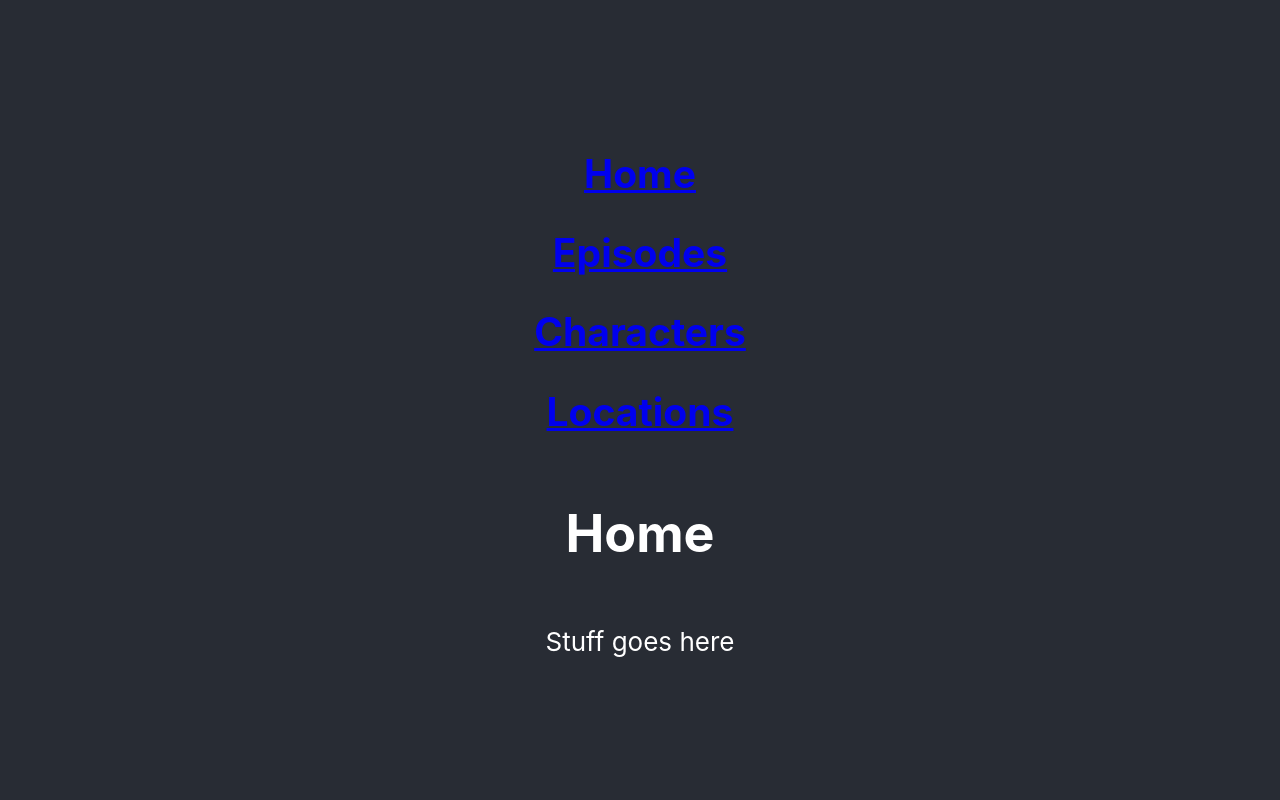
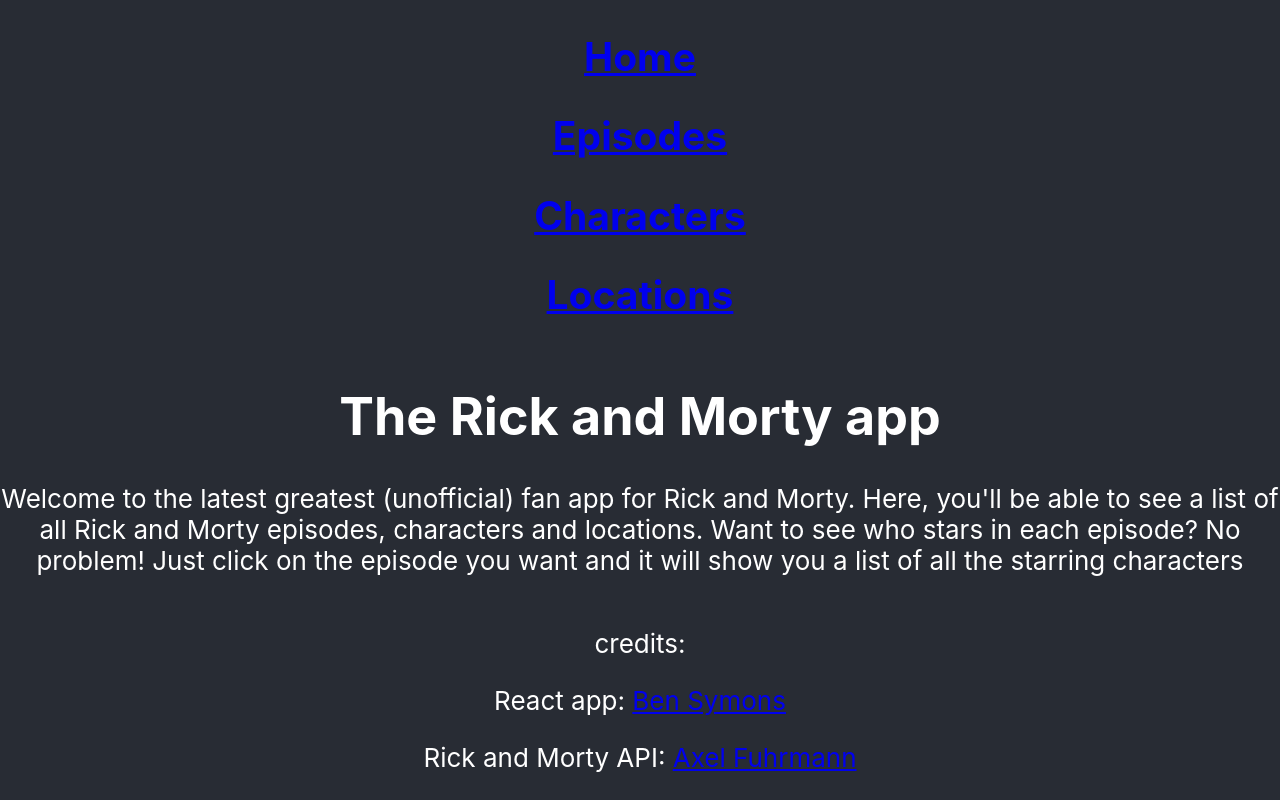
Before and after one commit to BenSymons/Rick-and-Morty, a React (Create React App) app: page / in a window 1280 px wide. Built offline with nearby package versions, Linux system fonts and the light colour scheme.

Commit message:
add a footer component

```diff
--- a/src/App.js
+++ b/src/App.js
@@ -3,17 +3,14 @@
 import { ApolloClient, InMemoryCache, ApolloProvider } from '@apollo/client';
 import { Router } from "@reach/router"
 
-// import { useQuery } from "@apollo/client"
-// import { EPISODES } from "./utils/queries"
-
+// Components
 import EpisodeList from "../src/components/episodes"
 import CharacterList from "../src/components/characters"
 import LocationList from "../src/components/locations"
 import ViewEpisode from "../src/components/view_episode"
 import Home from "../src/components/home"
 import Nav from "../src/components/nav_bar"
-
-
+import Footer from "../src/components/footer"
 
 function App() {
   const client = new ApolloClient({
@@ -32,9 +29,7 @@
           <LocationList path="/locations" />
           <ViewEpisode path="/episode/:id"/>
         </Router>
-        <p>
-          Stuff goes here
-        </p>
+        <Footer/>
       </header>
     </div>
     </ApolloProvider>
--- /dev/null
+++ b/src/components/footer.jsx
@@ -0,0 +1,11 @@
+import React from "react"
+
+const footer = () => {
+    return <section>
+        <p>credits:</p>
+        <p>React app: <a href="https://github.com/BenSymons">Ben Symons</a></p>
+        <p>Rick and Morty API: <a href="https://axelfuhrmann.com/">Axel Fuhrmann</a></p>
+    </section>
+}
+
+export default footer
--- a/src/components/home.jsx
+++ b/src/components/home.jsx
@@ -1,7 +1,16 @@
 import React from "react"
 
 const home = () => {
-    return <h1>Home</h1>
+    return <div>
+        <h1>The Rick and Morty app</h1>
+        <p>Welcome to the latest greatest (unofficial) fan app for Rick and Morty.
+        Here, you'll be able to see a list of all Rick and Morty episodes, characters
+        and locations.
+        Want to see who stars in each episode? No problem! Just click on
+        the episode you want and it will show you a list of all the starring characters
+
+        </p>
+    </div>
 }
 
 export default home
```
Also changed, not shown: 1 other file (tests, documents, lock files or other folders).
